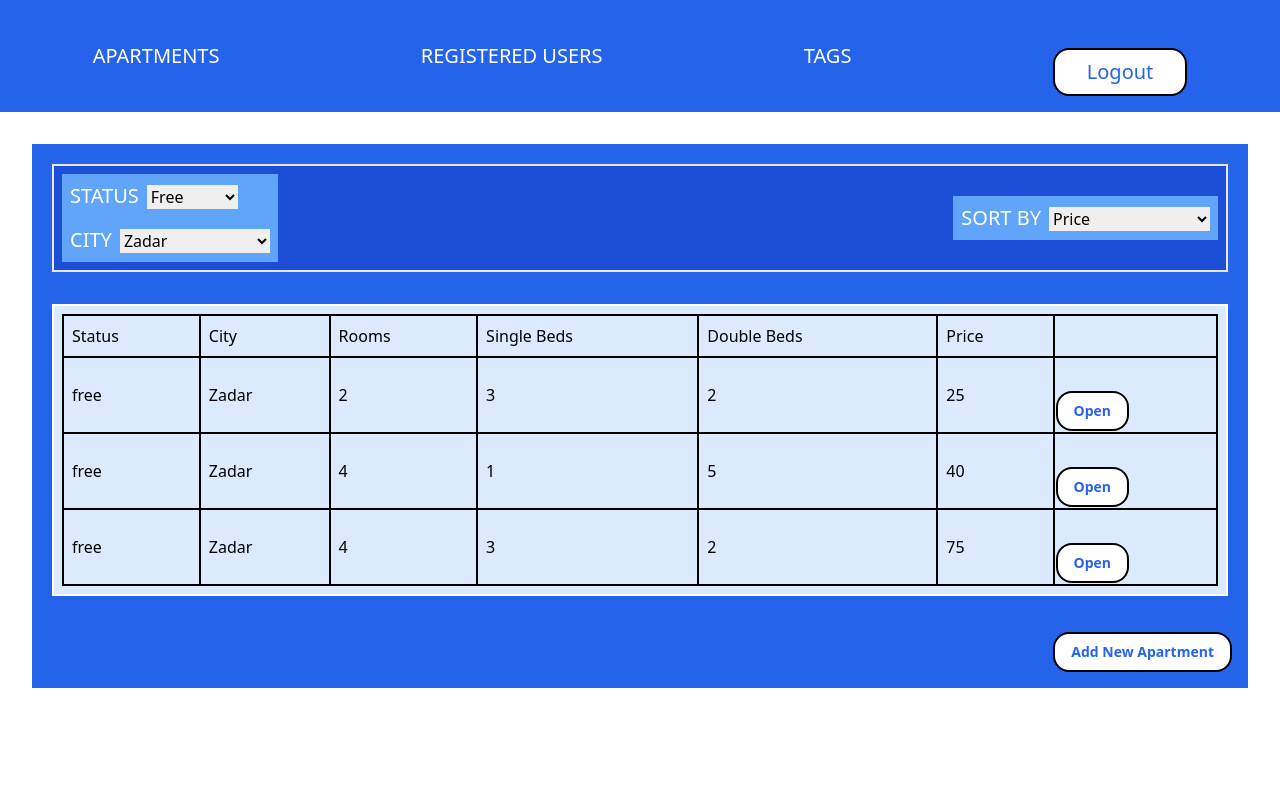
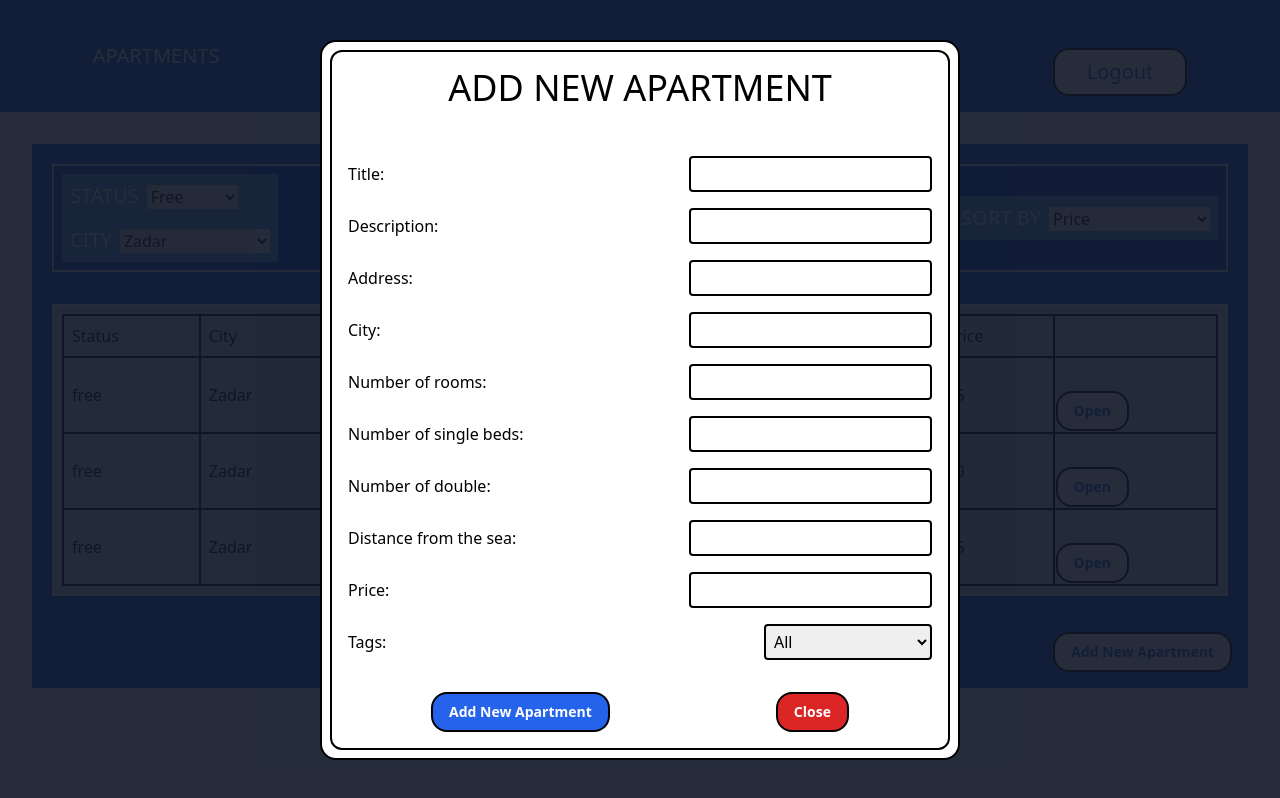
Before and after one commit to zrvnarmarin/Foodify-App, a React (Vite) app in the folder test-react/: page /apartments in a window 1280 px wide. Built offline with nearby package versions, Linux system fonts and the light colour scheme.

Commit message:
add new apartment form and modal overlay finished

```diff
--- a/test-react/index.html
+++ b/test-react/index.html
@@ -7,7 +7,8 @@
     <title>Vite + React</title>
   </head>
   <body>
-    <div id="overlays"></div>
+    <!-- <div id="overlays"></div> -->
+    <div id="modal-overlays"></div>
     <div id="root"></div>
     <script type="module" src="/src/main.jsx"></script>
   </body>
--- a/test-react/src/apartment_management_app/admin/Apartments.jsx
+++ b/test-react/src/apartment_management_app/admin/Apartments.jsx
@@ -1,5 +1,6 @@
 import React from 'react'
 import { apartments } from './database/db'
+import NewApartmentForm from './NewApartmentForm.jsx'
 
 const Apartments = () => {
   const statusFilterOptions = ['Free', 'Reserved', 'Occupied']
@@ -76,6 +77,7 @@ const Apartments = () => {
       <div className='flex items-center justify-end'>
         <button className='bg-white text-blue-600 border-t-2 px-4 py-2 font-bold rounded-2xl text-sm mt-8 border-2 border-solid border-black'>Add New Apartment</button>
       </div>
+      <NewApartmentForm />
     </div>
   )
 }
--- /dev/null
+++ b/test-react/src/apartment_management_app/admin/NewApartmentForm.jsx
@@ -0,0 +1,73 @@
+import React from 'react'
+import NewApartmentModal from './NewApartmentModal'
+import { tags } from './database/db'
+import { useState } from 'react'
+
+const NewApartmentForm = () => {
+    const [isModalOpen, setIsModalOpen] = useState(false)
+    const openModal = () => setIsModalOpen(true)
+    const closeModal = () => setIsModalOpen(false)
+    const formSubmitHandler = (e) => {
+
+    }
+
+  return (
+    <NewApartmentModal>
+        <div className='bg-white border-2 border-black p-4 rounded-xl'>
+            <h1 className='text-4xl flex items-center justify-center uppercase pb-12'>Add New Apartment</h1>
+            <form onSubmit={formSubmitHandler} className='flex flex-col gap-4'>
+                <div className='flex flex-row flex-wrap items-center justify-between gap-2'>
+                    <label>Title: </label>
+                    <input className='border-black border-2 p-1 rounded' type="text" />
+                </div>
+                <div className='flex flex-row flex-wrap items-center justify-between gap-2'>
+                    <label>Description: </label>
+                    <input className='border-black border-2 p-1 rounded' type="text" />
+                </div>
+                <div className='flex flex-row flex-wrap items-center justify-between gap-2'>
+                    <label>Address: </label>
+                    <input className='border-black border-2 p-1 rounded' type="text" />
+                </div>
+                <div className='flex flex-row flex-wrap items-center justify-between gap-2'>
+                    <label>City: </label>
+                    <input className='border-black border-2 p-1 rounded' type="text" />
+                </div>
+                <div className='flex flex-row flex-wrap items-center justify-between gap-2'>
+                    <label>Number of rooms: </label>
+                    <input className='border-black border-2 p-1 rounded' type="text" />
+                </div>
+                <div className='flex flex-row flex-wrap items-center justify-between gap-2'>
+                    <label>Number of single beds: </label>
+                    <input className='border-black border-2 p-1 rounded' type="text" />
+                </div>
+                <div className='flex flex-row flex-wrap items-center justify-between gap-2'>
+                    <label>Number of double: </label>
+                    <input className='border-black border-2 p-1 rounded' type="text" />
+                </div>
+                <div className='flex flex-row flex-wrap items-center justify-between gap-2'>
+                    <label>Distance from the sea: </label>
+                    <input className='border-black border-2 p-1 rounded' type="text" />
+                </div>
+                <div className='flex flex-row flex-wrap items-center justify-between gap-2'>
+                    <label>Price: </label>
+                    <input className='border-black border-2 p-1 rounded' type="text" />
+                </div>
+                <div className='flex flex-row flex-wrap items-center justify-between gap-2'>
+                    <label>Tags: </label>
+                    <select className='border-2 border-black rounded p-1'>
+                        {tags.map(tag =>
+                            <option key={tag} value={tag}>{tag}</option>
+                        )}
+                    </select>
+                </div>
+            </form>
+            <div className='flex items-center justify-around'>
+                <button className='bg-blue-600 text-white border-t-2 px-4 py-2 font-bold rounded-2xl text-sm mt-8 border-2 border-solid border-black'>Add New Apartment</button>
+                <button onClick={closeModal} className='bg-red-600 text-white border-t-2 px-4 py-2 font-bold rounded-2xl text-sm mt-8 border-2 border-solid border-black'>Close</button>
+            </div>
+        </div>
+    </NewApartmentModal>
+  )
+}
+
+export default NewApartmentForm
--- /dev/null
+++ b/test-react/src/apartment_management_app/admin/NewApartmentModal.jsx
@@ -0,0 +1,35 @@
+import React from 'react'
+import ReactDOM from 'react-dom'
+
+const Backdrop = (props) => {
+    return(
+        <div className='fixed z-40 w-screen h-screen flex items-center justify-center bg-gray-900 bg-opacity-70'>
+            {props.children}
+        </div>
+    )
+}
+
+const ModalOverlay = (props) => {
+    return(
+        <Backdrop>
+            <div className='bg-white border-black border-2 rounded-2xl p-2
+             w-1/2 z-10'>
+                <div>{props.children}</div>
+            </div>
+        </Backdrop>
+    )
+}
+
+const NewApartmentModal = (props) => {
+  const portalElement = document.getElementById('modal-overlays')
+
+  return (
+    <>
+        {ReactDOM.createPortal(<Backdrop />, portalElement)}
+        {ReactDOM.createPortal(<ModalOverlay>{props.children}</ModalOverlay>,
+        portalElement)}
+    </>
+  )
+}
+
+export default NewApartmentModal;
--- a/test-react/src/apartment_management_app/admin/database/db.js
+++ b/test-react/src/apartment_management_app/admin/database/db.js
@@ -89,6 +89,7 @@ export const apartments =  [
   ]
 
   export const tags = [
+    'All',
     'Internet/Wi-fi',
     'TV',
     'Netflix',
--- /dev/null
+++ b/test-react/src/apartment_management_app/admin/store/ApartmentProvider.jsx
@@ -0,0 +1,38 @@
+import React from 'react'
+import { useReducer } from 'react'
+import ApartmentContext from './apartmentContext'
+
+const ACTIONS = {
+    ADD_APARTMENT: 'add apartment',
+    REMOVE_APARTMENT: 'remove apartment'
+}
+
+const apartmentReducer = (state, action) => {
+    switch (action.type) {
+        case ACTIONS.ADD_APARTMENT: {
+            return {}
+        }
+        case ACTIONS.REMOVE_APARTMENT: {
+            return {}
+        }
+    }
+}
+
+const ApartmentProvider = (props) => {
+    const [state, dispatch] = useReducer(apartmentReducer, {
+        apartments: [], totalAmount: 0
+    })
+
+    const apartmentContext = {
+        apartments: state.apartments,
+        totalAmount: state.totalAmount
+    }
+
+    return (
+        <ApartmentContext.Provider value={apartmentContext}>
+            {props.children}
+        </ApartmentContext.Provider>
+    )
+}
+
+export default ApartmentProvider;
--- /dev/null
+++ b/test-react/src/apartment_management_app/admin/store/apartmentContext.js
@@ -0,0 +1,5 @@
+import React, { createContext } from "react";
+
+const ApartmentContext = createContext()
+
+export default ApartmentContext;
--- a/test-react/src/apartment_management_app/admin/store/loginContext.js
+++ /dev/null
@@ -1,11 +0,0 @@
-import React, { createContext } from "react";
-
-const LoginContext = createContext({
-    user: {
-        username: '',
-        password: ''
-    },
-    users: [],
-    isUserLogged: false,
-    validateForm: (user) => {}
-})
```
